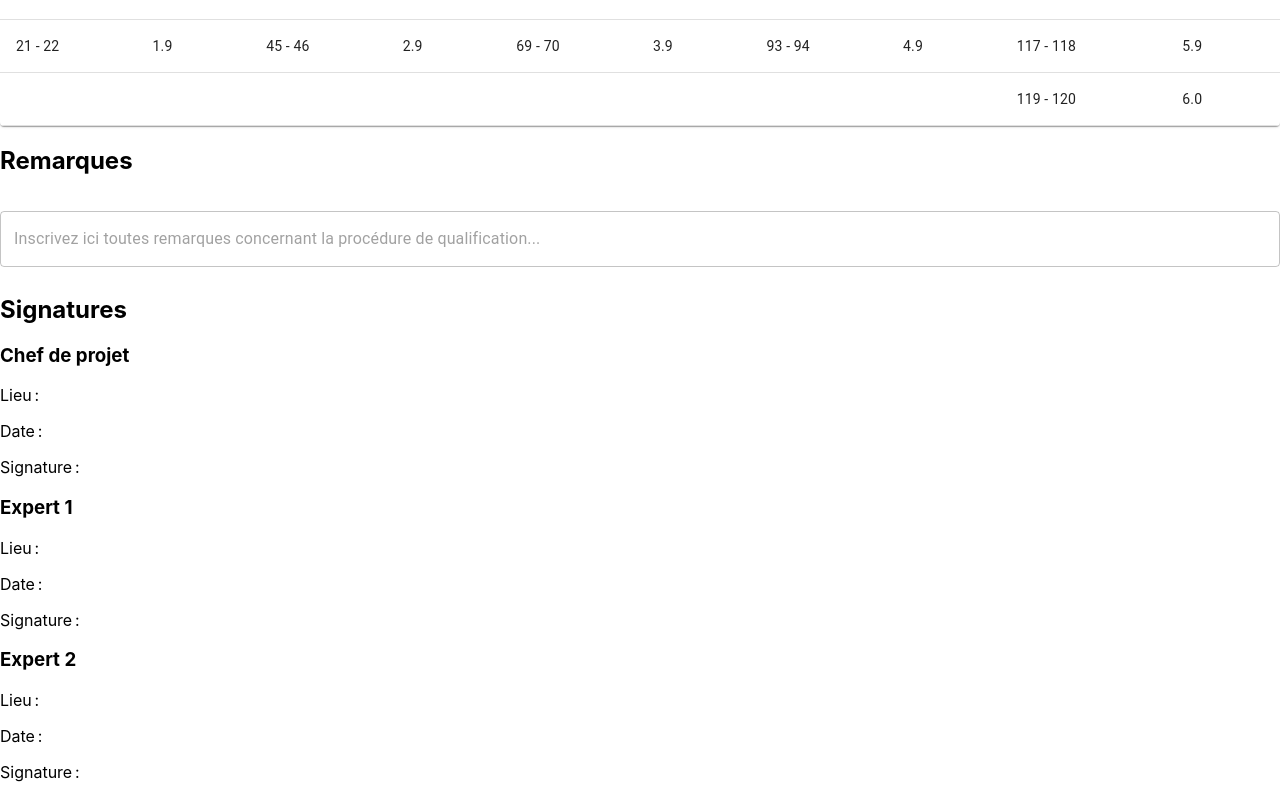
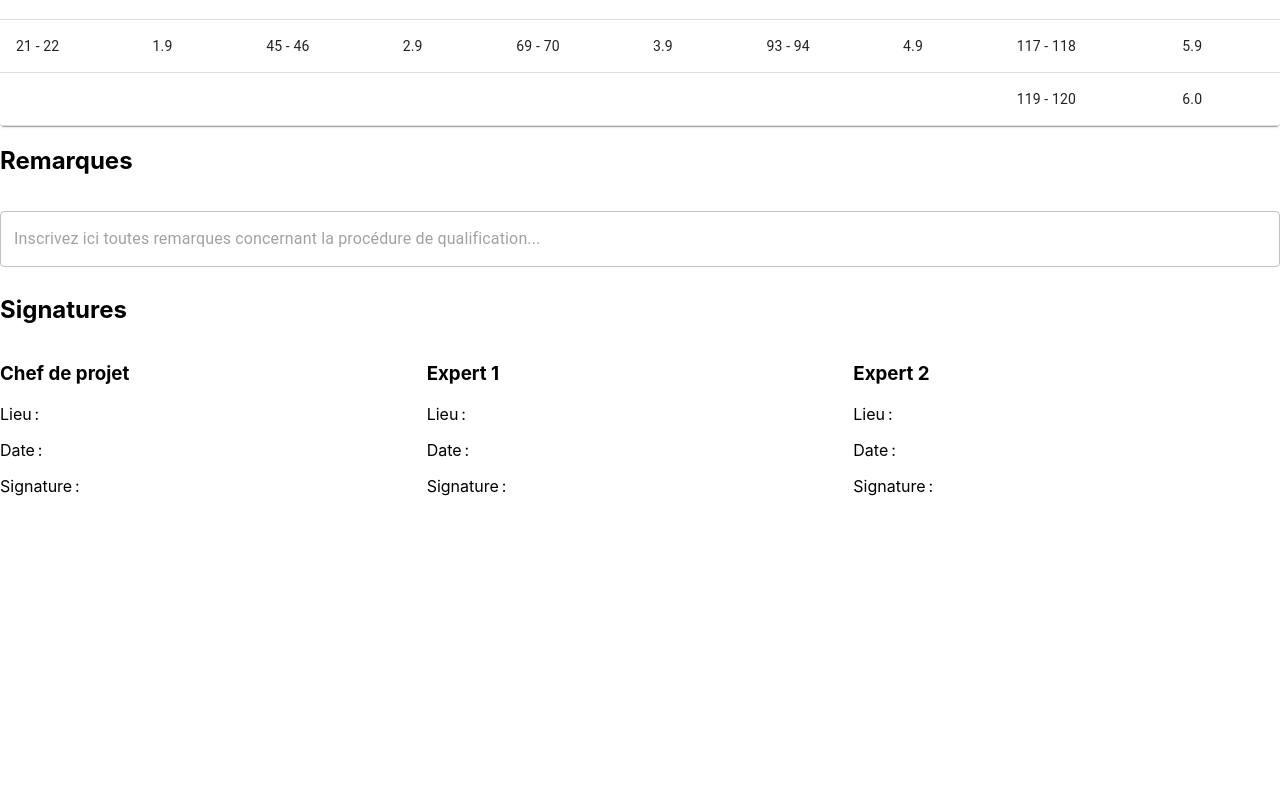
Before and after one commit to ponsfrilus/evaluation-TPI, a React (Create React App) app: page / in a window 1280 px wide. Shown: the part 4171-4969 px from the top of the page. After the commit the page ends 4683 px from the top, so only its background shows below. Built offline with nearby package versions, Linux system fonts and the light colour scheme.

Commit message:
[feature] EvaluationSign as Grid

```diff
--- a/src/components/EvaluationSign.js
+++ b/src/components/EvaluationSign.js
@@ -1,10 +1,12 @@
+import { Grid } from '@material-ui/core'
 import React from 'react'
 class EvaluationSign extends React.Component {
   render() {
     return (
-      <div className={`EvaluationSign`}>
+      <div>
         <h2>Signatures</h2>
-        <div className={`EvaluationSignContainer`}>
+        <Grid container className={`EvaluationSign`}>
+          <Grid container xs={4} className={`EvaluationSignContainer`}>
             <div className={`EvaluationSignBlock sign_chef_de_projet`}>
               <h3>Chef de projet</h3>
               <p>Lieu&thinsp;:</p>
@@ -14,6 +16,8 @@ class EvaluationSign extends React.Component {
               <p>Signature&thinsp;:</p>
               <div className="textLine"></div>
             </div>
+          </Grid>
+          <Grid container xs={4} className={`EvaluationSignContainer`}>
             <div className={`EvaluationSignBlock sign_expert_1`}>
               <h3>Expert 1</h3>
               <p>Lieu&thinsp;:</p>
@@ -23,6 +27,8 @@ class EvaluationSign extends React.Component {
               <p>Signature&thinsp;:</p>
               <div className="textLine"></div>
             </div>
+          </Grid>
+          <Grid container xs={4} className={`EvaluationSignContainer`}>
             <div className={`EvaluationSignBlock sign_expert_2`}>
               <h3>Expert 2</h3>
               <p>Lieu&thinsp;:</p>
@@ -32,7 +38,8 @@ class EvaluationSign extends React.Component {
               <p>Signature&thinsp;:</p>
               <div className="textLine"></div>
             </div>
-        </div>
+          </Grid>
+        </Grid>
       </div>
     )
   }
```
Lines whose indentation alone changed are shown as unchanged.
